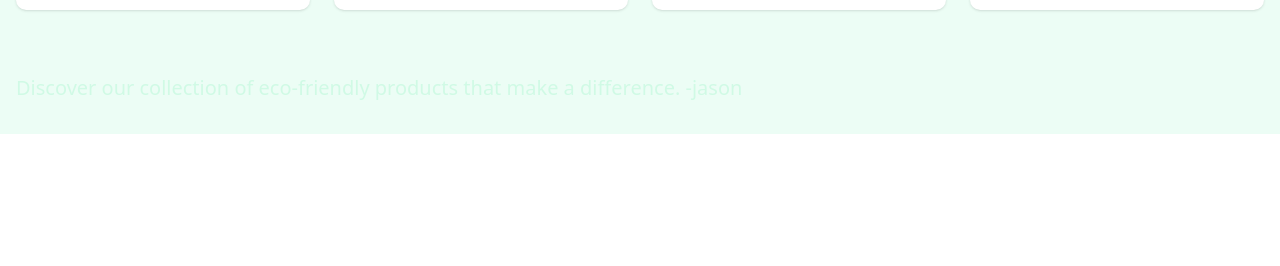
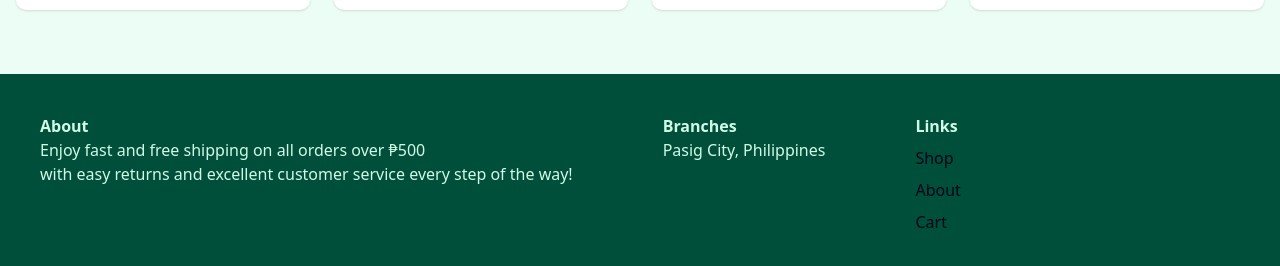
Before and after one commit to cuckoodile/Online_React, a React (Vite) app: page /home in a window 1280 px wide. Shown: the part 1318-1584 px from the top of the page. Before the commit the page ends 1452 px from the top, so only its background shows below. Built offline with nearby package versions, Linux system fonts and the light colour scheme.

Commit message:
added footer (unfinished)

```diff
--- a/src/App.jsx
+++ b/src/App.jsx
@@ -9,6 +9,7 @@ import SideBar from "./components/SideBar";
 // Imported media and tools
 import { ShoppingCart, Heart, Search, User, Menu } from "lucide-react";
 import { Button } from "./components/ui/button";
+import Footer from "./components/footer";
 
 function App() {
   const [theme, setTheme] = useState("light");
@@ -106,6 +107,9 @@ function App() {
               {/* </div> */}
             {/* </div> */}
           </div>
+
+          {/* Footer Content */}
+          <Footer />
         </ThemeProvider>
       </div>
     </>
--- /dev/null
+++ b/src/components/footer.jsx
@@ -0,0 +1,54 @@
+import React from "react";
+import { Link } from "react-router-dom";
+
+export default function Footer() {
+  return (
+    <div className="bg-emerald-900 max-w-screen p-[40px] flex  gap-[90px] ">
+
+        <div>
+
+            <p className="font-[700] text-emerald-100">
+                About
+            </p>
+
+            <p className="text-emerald-100">
+                Enjoy fast and free shipping on all orders over ₱500 <br />
+              with easy returns and excellent customer service every step of the way!
+             </p>
+        </div>
+
+        <div>
+
+          <p className="font-[700] text-emerald-100">
+                Branches
+            </p>
+
+            <p className="text-emerald-100">
+                Pasig City, Philippines
+            </p>
+
+        </div>
+
+        <div>
+            <p className="font-[700] text-emerald-100 mb-2">
+                Links
+            </p>
+
+            <ul>
+                <li className="mb-2">
+                    <Link to="../allproducts">Shop</Link>
+                </li>
+
+                <li className="mb-2">
+                    <Link to="../about">About</Link>
+                </li>
+
+                <li>
+                    <Link to="../cart">Cart</Link>
+                </li>
+            </ul>
+
+        </div>
+    </div>
+  );
+}
--- a/src/pages/Homepage.jsx
+++ b/src/pages/Homepage.jsx
@@ -3,6 +3,7 @@ import { motion } from "framer-motion";
 import { FiShoppingCart, FiHeart, FiSearch } from "react-icons/fi";
 import { Link } from "react-router-dom";
 import Card from "@/components/Card";
+import Footer from "@/components/footer";
 
 export default function Homepage() {
   // Mock data for new arrivals
@@ -125,14 +126,6 @@ export default function Homepage() {
           ))}
         </div>
       </div>
-      <div className="relative container mx-auto px-4 h-full flex items-center">
-        <p className="text-emerald-100 text-xl mb-8">
-          Discover our collection of eco-friendly products that make a
-          difference.
-
-          -jason
-        </p>
-      </div>
     </div>
   );
 }
```
